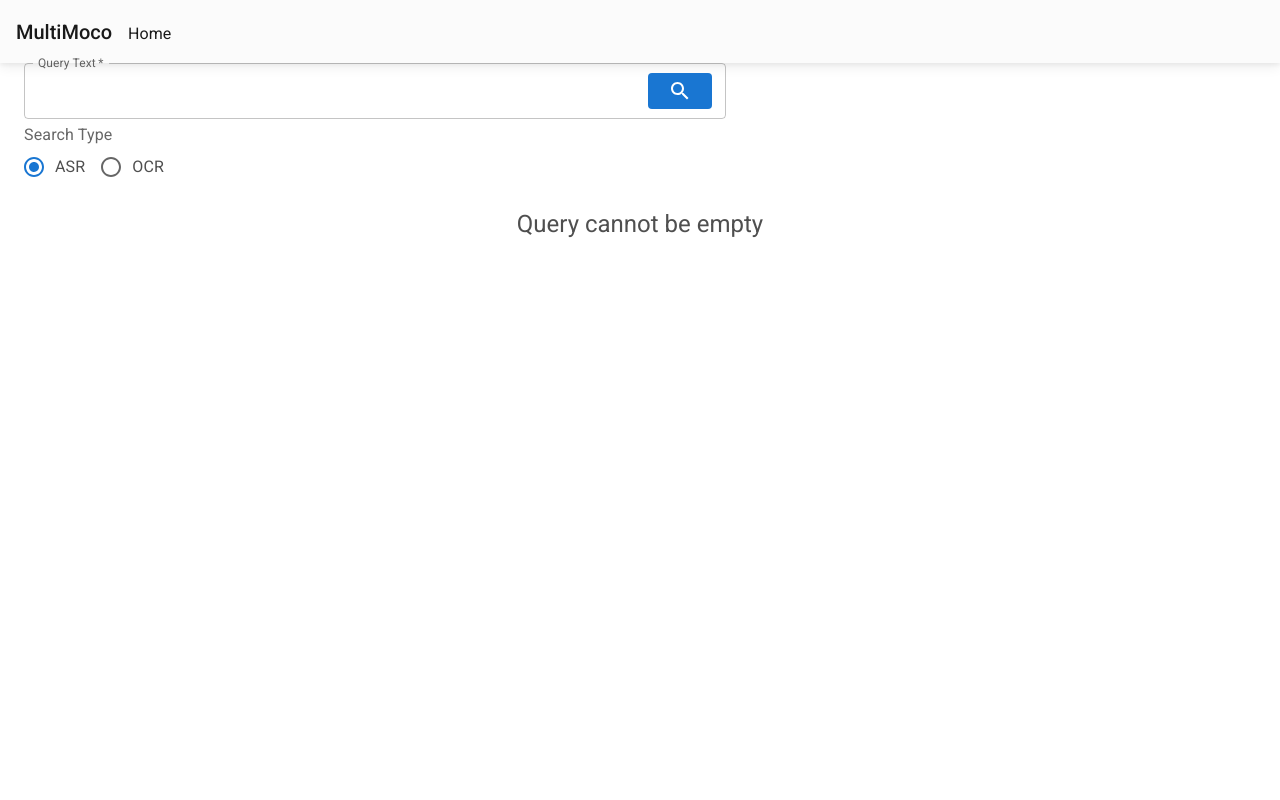
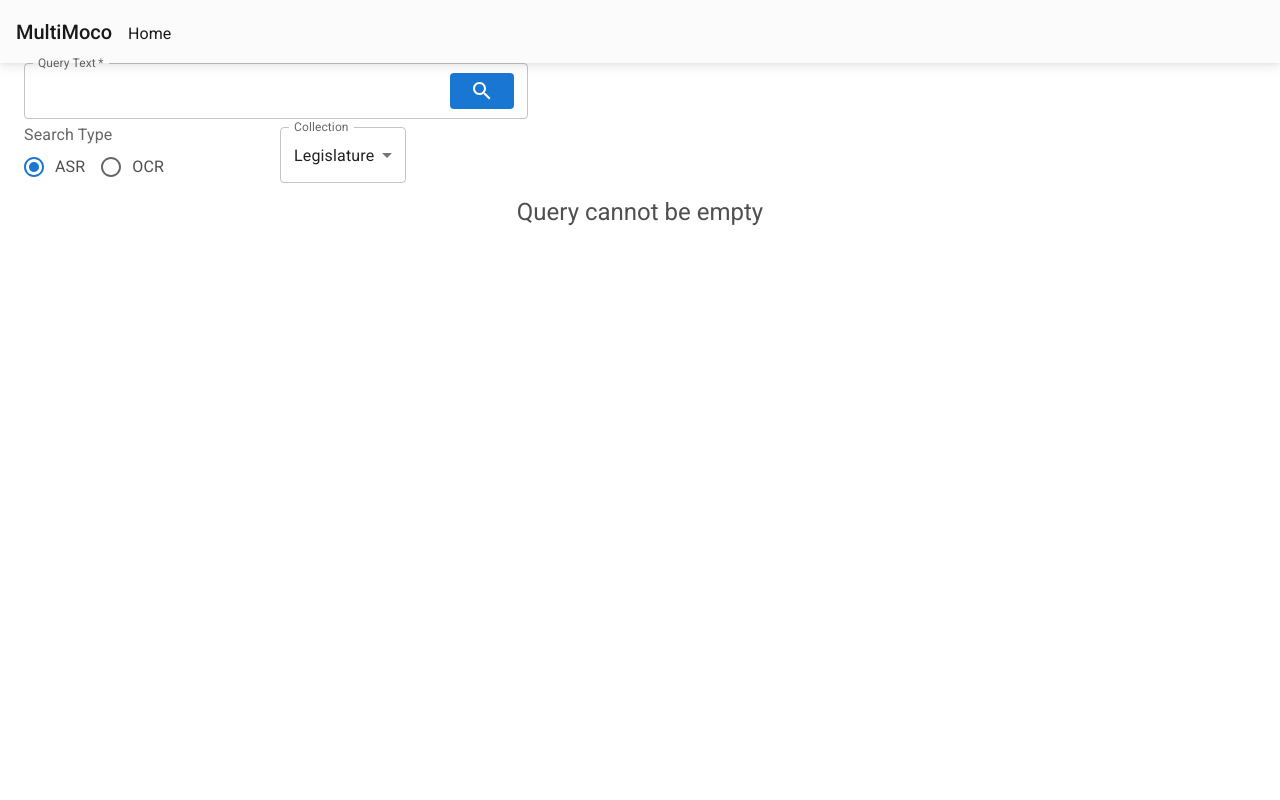
Before and after one commit to lopentu/multimoco-web, a Next.js app: page /search in a window 1280 px wide. Shown: the top 800 px of the page. Built offline with nearby package versions, Linux system fonts and the light colour scheme; no server answers.

Commit message:
add collection filtering select

```diff
--- a/pages/search.tsx
+++ b/pages/search.tsx
@@ -26,12 +26,17 @@ export async function getServerSideProps(context: any) {
     let results
     const { query } = context
     let searchType = query.searchType
+    let searchCollection = query.searchCollection
 
     if (searchType === undefined) {
       searchType = "asr"
     }
 
-    if (((query.query === "") || (query.query === undefined)) || (query.query === undefined)) {
+    if (searchCollection === undefined) {
+      searchCollection = "legvid"
+    }
+
+    if (((query.query === "") || (query.query === undefined))) {
       return { props: { searchResults: JSON.stringify(null), searchT: "" } }
     }
 
@@ -90,6 +95,15 @@ export async function getServerSideProps(context: any) {
         },
       ]).toArray()
     }
+
+    // if (results === undefined) {
+    //   return { props: { searchResults: JSON.stringify(null), searchT: searchType } }
+    // }
+
+    if (searchCollection !== 'all') {
+      results = results?.filter((doc) => doc.video_meta[0].payload.video_type === searchCollection);
+    }
+
     results?.forEach(function (part, index, theArray) {
       theArray[index].text = theArray[index].payload.text;
 
@@ -161,6 +175,7 @@ const SearchPage: NextPage<SearchPageProps> = ({ searchResults, searchT }) => {
   const [searchType, setSearchType] = useState(searchT);
   const [videoUrl, setVideoUrl] = useState("");
   const [seekToSec, setSeekToSec] = useState(0);
+  const [searchCollection, setSearchCollection] = useState("legvid");
   const [handSelect, setHandSelect] = useState("");
   const [soundSelect, setSoundSelect] = useState("");
   const [annotationSpans, setAnnotationSpans] = useState<AnnotationSpans>(JSON.parse(searchResults));
@@ -233,10 +248,10 @@ const SearchPage: NextPage<SearchPageProps> = ({ searchResults, searchT }) => {
           <Grid2
             display="flex"
             container
-            spacing={5}
+            spacing={2}
             sx={{ flexDirection: "row" }}
           >
-            <Grid2 xs={6} md={6} lg={7}>
+            <Grid2 xs={3} lg={5}>
               <form
                 action="search" method="GET"
               >
@@ -267,7 +282,7 @@ const SearchPage: NextPage<SearchPageProps> = ({ searchResults, searchT }) => {
                   justifyContent="left"
                   alignItems="center"
                 >
-                  <Grid2 md={12} display="flex" sx={{ flexDirection: "row" }}>
+                  <Grid2 md={6} display="flex" sx={{ flexDirection: "row" }}>
                     <FormControl>
                       <FormLabel id="demo-radio-buttons-group-label">Search Type</FormLabel>
                       <RadioGroup
@@ -281,6 +296,24 @@ const SearchPage: NextPage<SearchPageProps> = ({ searchResults, searchT }) => {
                         <FormControlLabel value="ocr" control={<Radio />} label="OCR" />
                         {/* <FormControlLabel value="blank" control={<Radio />} label="Blank" /> */}
                       </RadioGroup>
+                    </FormControl>
+                  </Grid2>
+                  <Grid2 md={6}>
+                    <FormControl sx={{ minWidth: 80 }}>
+                      <InputLabel id="search-collection-label">Collection</InputLabel>
+                      <Select
+                        labelId="search-collection-label"
+                        id="collection-select"
+                        value={searchCollection}
+                        label="Collection"
+                        name="searchCollection"
+                        onChange={(e) => setSearchCollection(e.target.value)}
+                        autoWidth
+                      >
+                        <MenuItem value="legvid">Legislature</MenuItem>
+                        <MenuItem value="news">News</MenuItem>
+                        <MenuItem value="all">All</MenuItem>
+                      </Select>
                     </FormControl>
                   </Grid2>
                   {/* <Grid2 md={6} >
```
